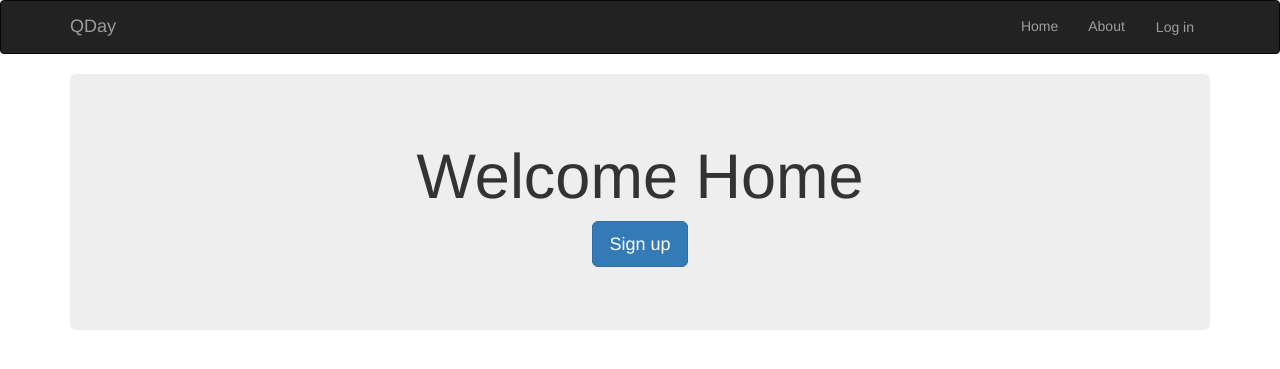
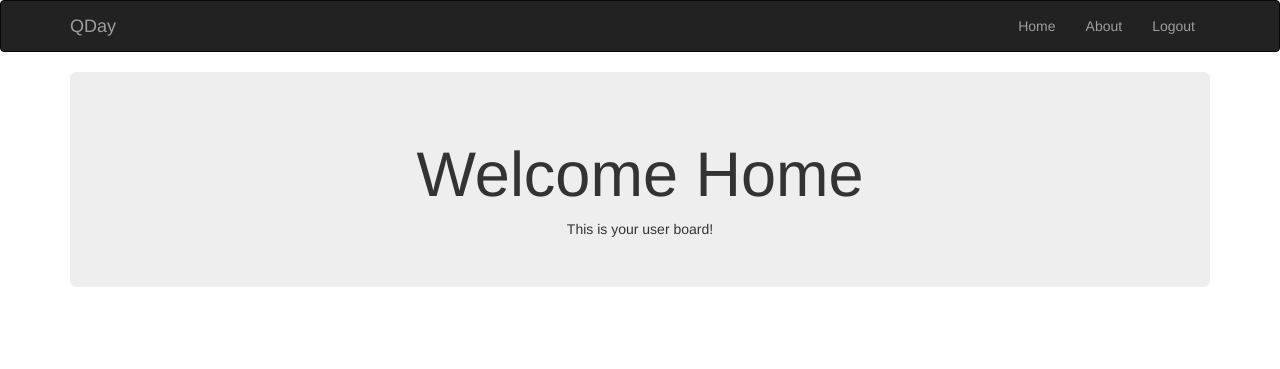
Before and after one commit to AWChristoph/qday, a Rails app: page / in a window 1280 px wide. Shown: the top 369 px of the page. Run offline with Rails 7, Linux system fonts and the light colour scheme; the visitor is signed in with stand-in values (Sample User, id 1); style sheets or scripts are compiled from the project's sources; some libraries are stand-ins or nearby versions; some web fonts are replaced.

Commit message:
added user and logged in specific ruby code

```diff
--- /dev/null
+++ b/app/models/user.rb
@@ -0,0 +1,6 @@
+class User < ActiveRecord::Base
+  # Include default devise modules. Others available are:
+  # :confirmable, :lockable, :timeoutable and :omniauthable
+  devise :database_authenticatable, :registerable,
+         :recoverable, :rememberable, :trackable, :validatable
+end
--- a/app/views/layouts/_header.html.erb
+++ b/app/views/layouts/_header.html.erb
@@ -15,7 +15,12 @@
       <ul class="nav navbar-nav navbar-right">
         <li><%= link_to "Home", root_path %></li>
         <li><%= link_to "About", about_path %></li>
-        <li><%= link_to "Log in", "#", class: "btn btn-link" %></li>
+
+        <% if user_signed_in? %>
+          <li><%= link_to "Logout", destroy_user_session_path, method: :delete %></li>
+        <% else %>
+          <li><%= link_to "Log in", new_user_session_path, class: "btn btn-link" %></li>
+        <% end %>
       </ul>
     </div><!-- /.navbar-collapse -->
   </div>
--- a/app/views/layouts/application.html.erb
+++ b/app/views/layouts/application.html.erb
@@ -14,7 +14,7 @@
  <div class="container">
 
  	<% flash.each do |name, msg| %>
- 		<%= content_tag(:div, msg, class: "alert alert-#{name}") %>
+ 		<%= content_tag(:div, msg, class: "alert alert-info") %>
  	<% end %>
 
  	<%= yield %>
--- a/app/views/pages/home.html.erb
+++ b/app/views/pages/home.html.erb
@@ -1,8 +1,14 @@
 <div class="jumbotron center">
 	<h1>Welcome Home</h1>
 
+	<% if user_signed_in? %>
+
+		This is your user board!
+
+	<% else %>
 	<p>
-		<%= link_to "Sign up", "#", class: "btn btn-primary btn-lg" %>
+		<%= link_to "Sign up", new_user_registration_path, class: "btn btn-primary btn-lg" %>
 	</p>
 
+	<% end %>
 </div>
--- a/config/routes.rb
+++ b/config/routes.rb
@@ -1,4 +1,5 @@
 Rails.application.routes.draw do
+  devise_for :users
   root "pages#home"
   get "about" => "pages#about"
 
```
Also changed, not shown: db/migrate/20141123220857_devise_create_users.rb (added, +42 -0 lines), test/fixtures/users.yml (added, +11 -0 lines), test/models/user_test.rb (added, +7 -0 lines), db/schema.rb (added).
